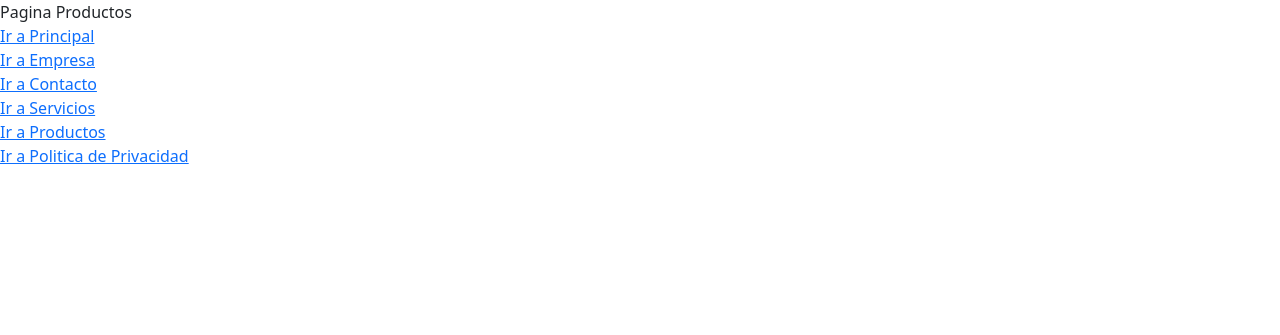
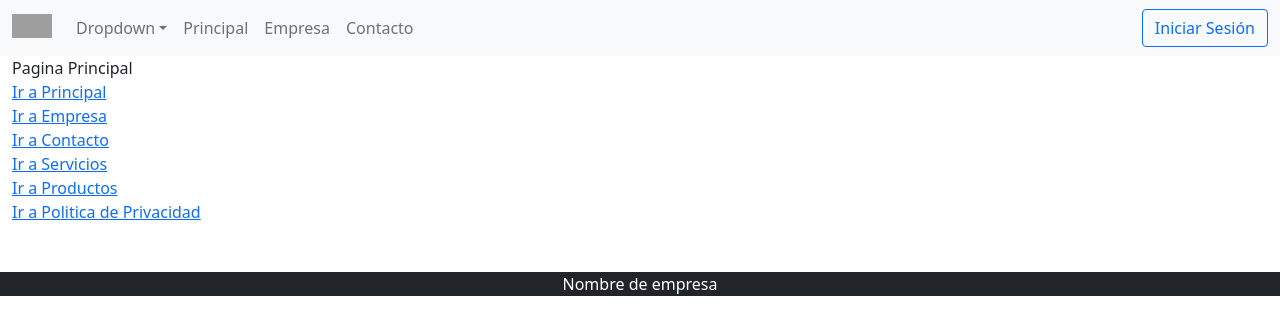
Before and after one commit to Daff03/8481-Desarrollo-web, a PHP site: page /productos.php in a window 1280 px wide. Shown: the top 335 px of the page. Run offline with PHP 8.4, Linux system fonts and the light colour scheme; grey boxes are pictures that could not be loaded.

Commit message:
productos

```diff
--- a/productos.php
+++ b/productos.php
@@ -5,19 +5,107 @@
     <meta charset="utf-8">
     <meta name="viewport" content="width=device-width, initial-scale=1">
     <link href="https://cdn.jsdelivr.net/npm/bootstrap@5.0.2/dist/css/bootstrap.min.css" rel="stylesheet" integrity="sha384-EVSTQN3/azprG1Anm3QDgpJLIm9Nao0Yz1ztcQTwFspd3yD65VohhpuuCOmLASjC" crossorigin="anonymous">
-
-    <title>Pagina Productos</title>
+    <link rel="stylesheet" href="https://cdnjs.cloudflare.com/ajax/libs/font-awesome/4.7.0/css/font-awesome.min.css">
+    <title>Pagina Principal</title>
 
   </head>
 
   <body>
-    Pagina Productos<br>
+    <!-- Navbar -->
+    <nav class="navbar navbar-expand-sm bg-light navbar-light">
+      <div class="container-fluid">
+        <a class="navbar-brand" href="index.php"><!-- Texto en lugar de imagen -->
+          <img src="Logo-Nike.png" alt="" width="40" height="24" class="d-inline-block align-text-top">
+        </a>
+        <button class="navbar-toggler" type="button" data-bs-toggle="collapse" data-bs-target="#collapsibleNavbar">
+          <span class="navbar-toggler-icon"></span>
+        </button>
+        <div class="collapse navbar-collapse" id="collapsibleNavbar">
+          <ul class="navbar-nav me-auto">
+            <li class="nav-item dropdown">
+              <a class="nav-link dropdown-toggle" href="#" role="button" data-bs-toggle="dropdown">Dropdown</a>
+              <ul class="dropdown-menu">
+                <li><a class="dropdown-item" href="servicios.php">Servicios</a></li>
+                <li><a class="dropdown-item" href="productos.php">Productos</a></li>
+                <li><a class="dropdown-item" href="politica.php">Política de Privacidad</a></li>
+              </ul>
+            </li>
+            <li class="nav-item">
+              <a class="nav-link" href="index.php">Principal</a>
+            </li>
+            <li class="nav-item">
+              <a class="nav-link" href="empresa.php">Empresa</a>
+            </li>
+            <li class="nav-item">
+              <a class="nav-link" href="contacto.php">Contacto</a>
+            </li>
+            <li class="nav-item">
+
+            </li>
+          </ul>
+          <button type="button" class="btn btn-outline-primary" data-bs-toggle="modal" data-bs-target="#inicioSesion">Iniciar Sesión</button>
+        </div>
+      </div>
+    </nav>
+
+    <!-- Container -->
+    <div class="container-fluid">
+      Pagina Principal<br>
       <a href="index.php">Ir a Principal</a><br>
       <a href="empresa.php">Ir a Empresa</a><br>
       <a href="contacto.php">Ir a Contacto</a><br>
       <a href="servicios.php">Ir a Servicios</a><br>
       <a href="productos.php">Ir a Productos</a><br>
       <a href="politica.php">Ir a Politica de Privacidad</a><br>
+    </div>
+
+    <!-- Footer -->
+    <div class="container-fluid mt-5 bg-dark text-white ">
+      <div class="row">
+        <div class="col-4"></div>
+        <div class="col-4 d-flex justify-content-center">Nombre de empresa</div>
+        <div class="col-4"></div>
+      </div>
+    </div>
+
+    <!-- Modal -->
+    <div class="modal fade" id="inicioSesion">
+      <div class="modal-dialog">
+        <div class="modal-content">
+
+          <!-- Modal Header -->
+          <div class="modal-header">
+            <h4 class="modal-title">Iniciar Sesión</h4>
+            <button type="button" class="btn-close" data-bs-dismiss="modal"></button>
+          </div>
+
+          <!-- Modal body -->
+          <form action="/action_page.php">
+            <div class="m-3">
+              <label for="email" class="form-label">ID de Usuario:</label>
+              <input type="email" class="form-control" id="email" placeholder="" name="email">
+            </div>
+            <div class="mb-3 mx-3">
+              <label for="pwd" class="form-label">Contraseña:</label>
+              <input type="password" class="form-control" id="pwd" placeholder="" name="pswd">
+            </div>
+            <div class="form-check mb-3 mx-3">
+              <label class="form-check-label">
+                <input class="form-check-input" type="checkbox" name="remember"> Recordar credenciales
+              </label>
+            </div>
+            <button type="submit" class="btn btn-primary mx-3 mb-3">Iniciar Sesión <i class="fa fa-check-circle "></i></button>
+          </form>
+
+          <!-- Modal footer -->
+          <div class="modal-footer">
+            <button type="button" class="btn btn-danger" data-bs-dismiss="modal">Cerrar <i class="fa fa-remove "></i></button>
+          </div>
+
+        </div>
+      </div>
+    </div>
+
 
     <script src="https://cdn.jsdelivr.net/npm/bootstrap@5.0.2/dist/js/bootstrap.bundle.min.js" integrity="sha384-MrcW6ZMFYlzcLA8Nl+NtUVF0sA7MsXsP1UyJoMp4YLEuNSfAP+JcXn/tWtIaxVXM" crossorigin="anonymous"></script>
   </body>
```
Lines whose indentation alone changed are shown as unchanged.
